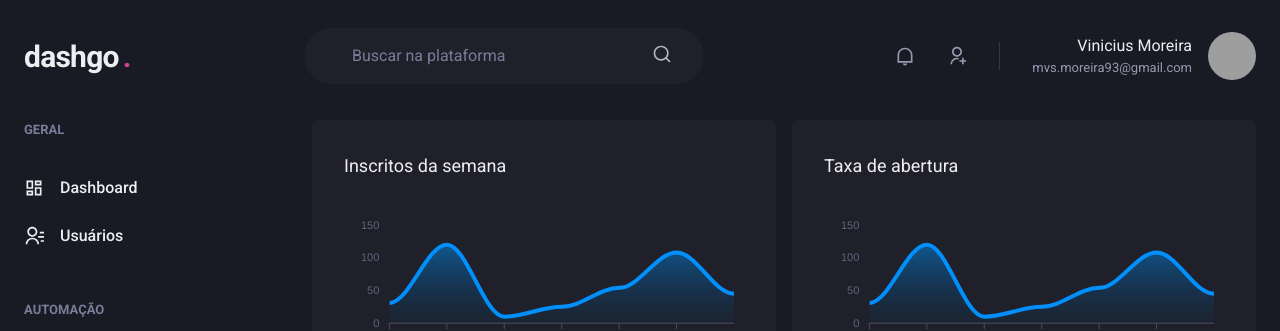
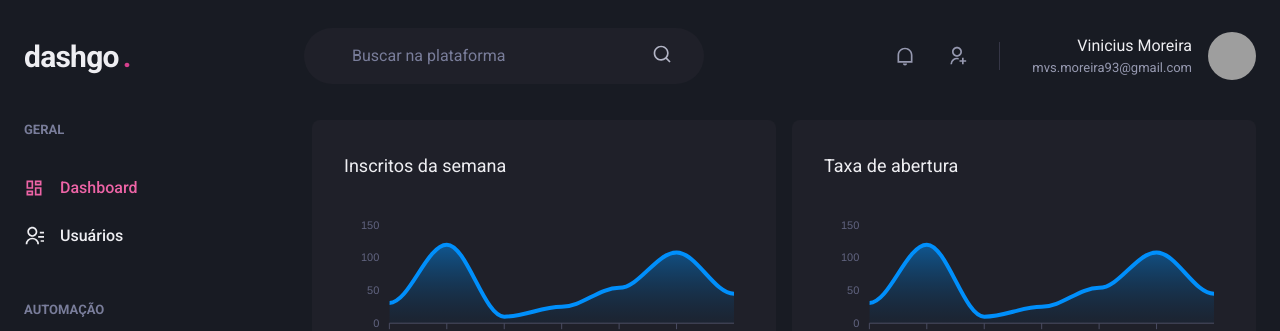
Before and after one commit to mvsmoreira/dashgo, a Next.js app: page /dashboard in a window 1280 px wide. Shown: the top 331 px of the page. Built offline with nearby package versions, Linux system fonts and the light colour scheme; grey boxes are pictures that could not be loaded.

Commit message:
feat: add navigation flow
created routes, and buttons behavior

```diff
--- /dev/null
+++ b/src/components/ActiveLink.tsx
@@ -0,0 +1,35 @@
+import Link, { LinkProps } from "next/link"
+import { useRouter } from "next/router"
+import { cloneElement, ReactElement } from "react"
+
+interface ActiveLinkProps extends LinkProps {
+  children: ReactElement,
+  shouldMatchExactHref?: boolean,
+}
+
+export const ActiveLink = (
+  { children,
+    shouldMatchExactHref = false,
+    ...rest }: ActiveLinkProps) => {
+
+  const { asPath } = useRouter()
+
+  let isActive = false
+
+  if (shouldMatchExactHref && (asPath === rest.href || asPath === rest.as)) {
+    isActive = true
+  }
+
+  if (!shouldMatchExactHref && (asPath.startsWith(String(rest.href)) ||
+    asPath.startsWith(String(rest.as)))) {
+    isActive = true
+  }
+
+  return (
+    <Link {...rest}>
+      {cloneElement(children, {
+        color: isActive ? 'pink.400' : 'gray.50'
+      })}
+    </Link>
+  )
+}
--- a/src/components/Header/Logo.tsx
+++ b/src/components/Header/Logo.tsx
@@ -1,7 +1,10 @@
-import { Text } from "@chakra-ui/react"
+import { Box, Text } from "@chakra-ui/react"
+import Link from "next/link"
 
-const Logo = () => {
+export const Logo = () => {
   return (
+    <Link href="/dashboard" passHref>
+      <Box as="a">
         <Text
           fontSize={["2xl", "3xl"]}
           fontWeight="bold"
@@ -11,7 +14,7 @@
           dashgo
           <Text as="span" ml="1" color="pink.500">.</Text>
         </Text>
+      </Box>
+    </Link>
   )
 }
-
-export default Logo
--- a/src/components/Header/index.tsx
+++ b/src/components/Header/index.tsx
@@ -1,7 +1,7 @@
 import { Flex, Icon, IconButton, useBreakpointValue } from "@chakra-ui/react"
 import { RiMenuLine } from "react-icons/ri"
 import { useSidebarDrawer } from "../contexts/SidebarDrawerContext"
-import Logo from "./Logo"
+import { Logo } from "./Logo"
 import Profile from "./Profile"
 import Search from "./Search"
 import WidgetBar from "./WidgetBar"
--- a/src/components/Sidebar/NavLink.tsx
+++ b/src/components/Sidebar/NavLink.tsx
@@ -1,18 +1,20 @@
-import { Icon, Link, Text, LinkProps as ChakraLinkProps } from "@chakra-ui/react"
+import { Icon, Link as ChakraLink, Text, LinkProps as ChakraLinkProps } from "@chakra-ui/react"
 import { ElementType } from "react"
+import { ActiveLink } from "../ActiveLink"
 
-interface NavLinkProps extends ChakraLinkProps{
+interface NavLinkProps extends ChakraLinkProps {
   icon: ElementType,
   children: string,
+  href: string,
 }
 
-const NavLink = ({icon, children, ...rest}: NavLinkProps) => {
+export const NavLink = ({ icon, children, href, ...rest }: NavLinkProps) => {
   return (
-    <Link display="flex" alignItems="center" py="1" {...rest}>
-      <Icon as={icon} fontSize="20" />
-      <Text ml="4" fontWeight="medium">{children}</Text>
-    </Link>
+    <ActiveLink href={href} passHref>
+      <ChakraLink display="flex" alignItems="center" py="1" {...rest}>
+        <Icon as={icon} fontSize="20" />
+        <Text ml="4" fontWeight="medium">{children}</Text>
+      </ChakraLink>
+    </ActiveLink>
   )
 }
-
-export default NavLink
--- a/src/components/Sidebar/NavSection.tsx
+++ b/src/components/Sidebar/NavSection.tsx
@@ -6,7 +6,7 @@
   children: ReactNode
 }
 
-const NavSection = ({ title, children }: NavSectionProps) => {
+export const NavSection = ({ title, children }: NavSectionProps) => {
   return (
     <Box>
       <Text fontWeight="bold" color="gray.400" fontSize="small">{title}</Text>
@@ -16,5 +16,3 @@
     </Box>
   )
 }
-
-export default NavSection
--- a/src/components/Sidebar/Navbar.tsx
+++ b/src/components/Sidebar/Navbar.tsx
@@ -1,22 +1,22 @@
 import { Stack } from "@chakra-ui/react"
 import { RiContactsLine, RiDashboardLine, RiGitMergeLine, RiInputMethodLine } from "react-icons/ri"
-import NavLink from "./NavLink"
-import NavSection from "./NavSection"
+import { NavLink } from "./NavLink"
+import { NavSection } from "./NavSection"
 
 export const Navbar = () => {
   return (
     <Stack spacing="12" align="flex-start">
       <NavSection title="GERAL">
 
-        <NavLink icon={RiDashboardLine}>Dashboard</NavLink>
-        <NavLink icon={RiContactsLine}>Usuários</NavLink>
+        <NavLink href="/dashboard" icon={RiDashboardLine}>Dashboard</NavLink>
+        <NavLink href="/users" icon={RiContactsLine}>Usuários</NavLink>
 
       </NavSection>
 
       <NavSection title="AUTOMAÇÃO">
 
-        <NavLink icon={RiInputMethodLine}>Formulários</NavLink>
-        <NavLink icon={RiGitMergeLine}>Automação</NavLink>
+        <NavLink href="/forms" icon={RiInputMethodLine}>Formulários</NavLink>
+        <NavLink href="/automation" icon={RiGitMergeLine}>Automação</NavLink>
 
       </NavSection>
     </Stack>
--- a/src/pages/users/index.tsx
+++ b/src/pages/users/index.tsx
@@ -1,4 +1,5 @@
 import { Box, Button, Checkbox, Flex, Heading, Icon, Table, Tbody, Td, Text, Th, Thead, Tr, useBreakpointValue } from "@chakra-ui/react"
+import Link from "next/link"
 import { RiAddLine, RiPencilLine } from "react-icons/ri"
 import Header from "../../components/Header"
 import Pagination from "../../components/Pagination"
@@ -20,6 +21,7 @@
           <Flex mb="8" justify="space-between" align="center">
             <Heading size="lg" fontWeight="normal">Usuários</Heading>
 
+            <Link href="/users/create" passHref>
               <Button
                 as="a"
                 size="sm"
@@ -29,6 +31,7 @@
               >
                 Criar novo
               </Button>
+            </Link>
 
           </Flex>
 
```
Also changed, not shown: src/pages/users/create.tsx (+7 -4 lines). Lines whose indentation alone changed are shown as unchanged.
